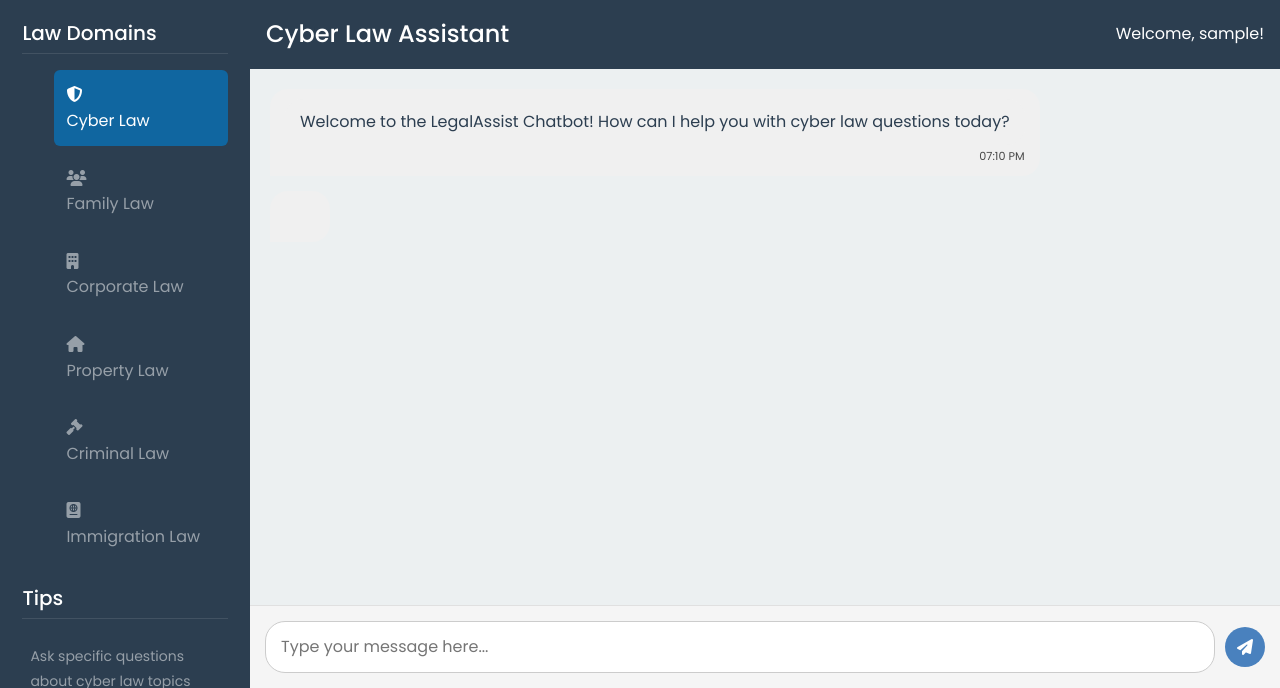
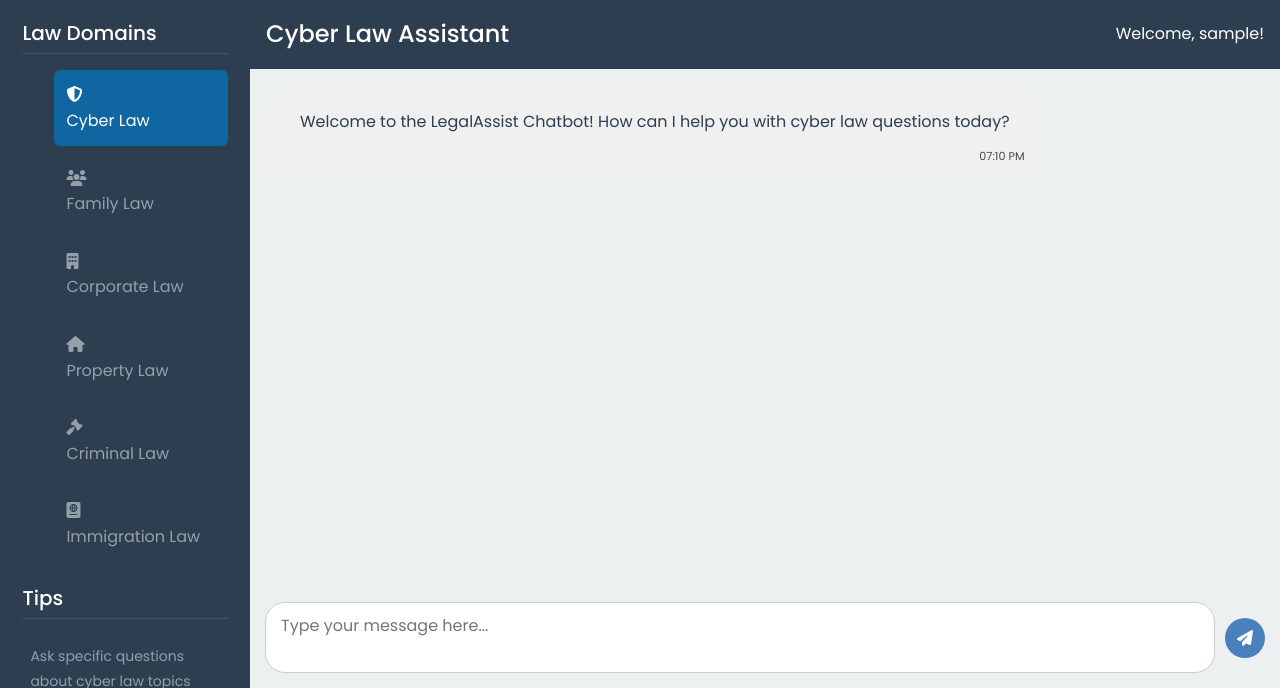
Before and after one commit to ukr-TA/LegalAssist, a Python web app: template templates/chat.html in a window 1280 px wide. Shown: the part 112-800 px from the top of the page. Run offline with Jinja, Linux system fonts and the light colour scheme; the template is opened without the code that fills it: most values are stand-ins (such as "Sample title", 1, 10 or a date in 2020).

Commit message:
chat ma chatspace and time reply made

```diff
--- a/static/css/style.css
+++ b/static/css/style.css
@@ -495,9 +495,8 @@ a:hover {
 .chat-input {
     position: sticky;
     bottom: 0;
-    background-color: #f5f5f5;
-    padding: 15px;
-    border-top: 1px solid #e0e0e0;
+    background-color: #ECF0F1;
+    padding: 0px 15px 15px 15px;
     display: flex;
     align-items: center;
 }
@@ -511,13 +510,31 @@ a:hover {
     outline: none;
 } */
 
+/* .chat-input-field {
+    flex: 1;
+    padding: 12px 15px;
+    border-radius: 20px;
+    border: 1px solid #ccc;
+    outline: none;
+} */
+
 .chat-input-field {
     flex: 1;
     padding: 12px 15px;
     border-radius: 20px;
     border: 1px solid #ccc;
     outline: none;
+
+    /* Make it look and behave like a chat input */
+    min-height: 24px;
+    max-height: 120px;
+    overflow-y: auto;
+    resize: none;
+    font-family: inherit; /* Use the same font as your site */
+    font-size: inherit;
+    line-height: 1.4;
 }
+
 
 /* .chat-send-btn {
     background: #3498db;
--- a/templates/chat.html
+++ b/templates/chat.html
@@ -111,7 +111,8 @@
                     <!-- Messages will be added here dynamically -->
                 </div>
                 <div class="chat-input">
-                    <input type="text" class="chat-input-field" placeholder="Type your message here...">
+                    <!-- <input type="text" class="chat-input-field" placeholder="Type your message here..."> -->
+                     <textarea class="chat-input-field" placeholder="Type your message here..."></textarea>
                     <button class="chat-send-btn">
                         <i class="fas fa-paper-plane"></i>
                     </button>
@@ -125,83 +126,95 @@
     <script src="{{ url_for('static', filename='js/chatbot.js') }}"></script>
 
     <script>
-        // Temporary debug script to test chat functionality
         document.addEventListener('DOMContentLoaded', function() {
-            console.log('Debug script loaded');
+    console.log('Chat script loaded');
 
     const chatBody = document.querySelector('.chat-body');
     const chatInputField = document.querySelector('.chat-input-field');
     const chatSendBtn = document.querySelector('.chat-send-btn');
 
-            // Add a debug message to the chat
-            function addDebugMessage() {
-                const debugElement = document.createElement('div');
-                debugElement.className = 'message message-bot';
-                debugElement.innerHTML = `
-                    <div class="message-content"></div>
-                    <div class="message-time"></div>
-                `;
-                chatBody.appendChild(debugElement);
+    // Make sure we have all required elements
+    if (!chatBody || !chatInputField || !chatSendBtn) {
+        console.error('Required chat elements not found');
+        return;
     }
 
-            // Test simple message sending
-            function sendDebugMessage() {
+    // Function to get current time in HH:MM format
+    function getCurrentTime() {
+        return new Date().toLocaleTimeString([], { hour: '2-digit', minute: '2-digit' });
+    }
+
+    // Function to add a message to the chat
+    function addMessageToChat(content, isUser = false) {
+        const messageElement = document.createElement('div');
+        messageElement.className = isUser ? 'message message-user' : 'message message-bot';
+
+        // Create HTML for the message with content and time
+        messageElement.innerHTML = `
+            <div class="message-content">${content}</div>
+            <div class="message-time">${getCurrentTime()}</div>
+        `;
+
+        // Add message to chat body
+        chatBody.appendChild(messageElement);
+
+        // Scroll to the bottom
+        chatBody.scrollTop = chatBody.scrollHeight;
+    }
+
+    // Function to send message
+    function sendMessage() {
         const message = chatInputField.value.trim();
-
         if (message === '') return;
 
-                // Add user message
-                const userMessageElement = document.createElement('div');
-                userMessageElement.className = 'message message-user';
-                userMessageElement.innerHTML = `
-                    <div class="message-content">${message}</div>
-                    <div class="message-time">${new Date().toLocaleTimeString([], { hour: '2-digit', minute: '2-digit' })}</div>
-                `;
+        // Add user message to chat
+        addMessageToChat(message, true);
 
-                chatBody.appendChild(userMessageElement);
-
-                // Clear input
+        // Clear the input field
         chatInputField.value = '';
 
-                // Scroll to bottom
-                chatBody.scrollTop = chatBody.scrollHeight;
+        // Reset input height if auto-growing
+        chatInputField.style.height = 'auto';
 
-                // Add echo response after delay
+        // Simulate bot response after a short delay
         setTimeout(() => {
-                    const botMessageElement = document.createElement('div');
-                    botMessageElement.className = 'message message-bot';
-                    botMessageElement.innerHTML = `
-                        <div class="message-content">You said: "${message}"</div>
-                        <div class="message-time">${new Date().toLocaleTimeString([], { hour: '2-digit', minute: '2-digit' })}</div>
-                    `;
-
-                    chatBody.appendChild(botMessageElement);
-                    chatBody.scrollTop = chatBody.scrollHeight;
+            const botReply = `You said: "${message}"`;
+            addMessageToChat(botReply, false);
         }, 500);
     }
 
-            // Add debug message on load
-            addDebugMessage();
-
-            // Set up event listeners
-            if (chatSendBtn) {
-                chatSendBtn.addEventListener('click', sendDebugMessage);
-                console.log('Send button event listener attached');
+    // Handle Shift+Enter vs Enter in the textarea
+    chatInputField.addEventListener('keydown', function(e) {
+        if (e.key === 'Enter') {
+            if (e.shiftKey) {
+                // Allow default behavior (new line) when Shift+Enter is pressed
+                console.log('New line created with Shift+Enter');
             } else {
-                console.error('Send button not found');
+                // Prevent default behavior and send message
+                e.preventDefault();
+                sendMessage();
+                console.log('Message sent with Enter');
             }
-
-            if (chatInputField) {
-                chatInputField.addEventListener('keypress', function(e) {
-                    if (e.key === 'Enter') {
-                        e.preventDefault();
-                        sendDebugMessage();
         }
     });
-                console.log('Input field event listener attached');
-            } else {
-                console.error('Input field not found');
-            }
+
+    // Send button click handler
+    chatSendBtn.addEventListener('click', function() {
+        sendMessage();
+        console.log('Message sent with send button');
+    });
+
+    // Auto-resize the textarea as user types (optional)
+    chatInputField.addEventListener('input', function() {
+        // Reset height to get the correct scrollHeight
+        this.style.height = 'auto';
+
+        // Set new height based on content (with max height limit)
+        const newHeight = Math.min(this.scrollHeight, 120);
+        this.style.height = newHeight + 'px';
+    });
+
+    console.log('Chat event listeners attached');
 });
         </script>
 
```
Lines whose indentation alone changed are shown as unchanged.
